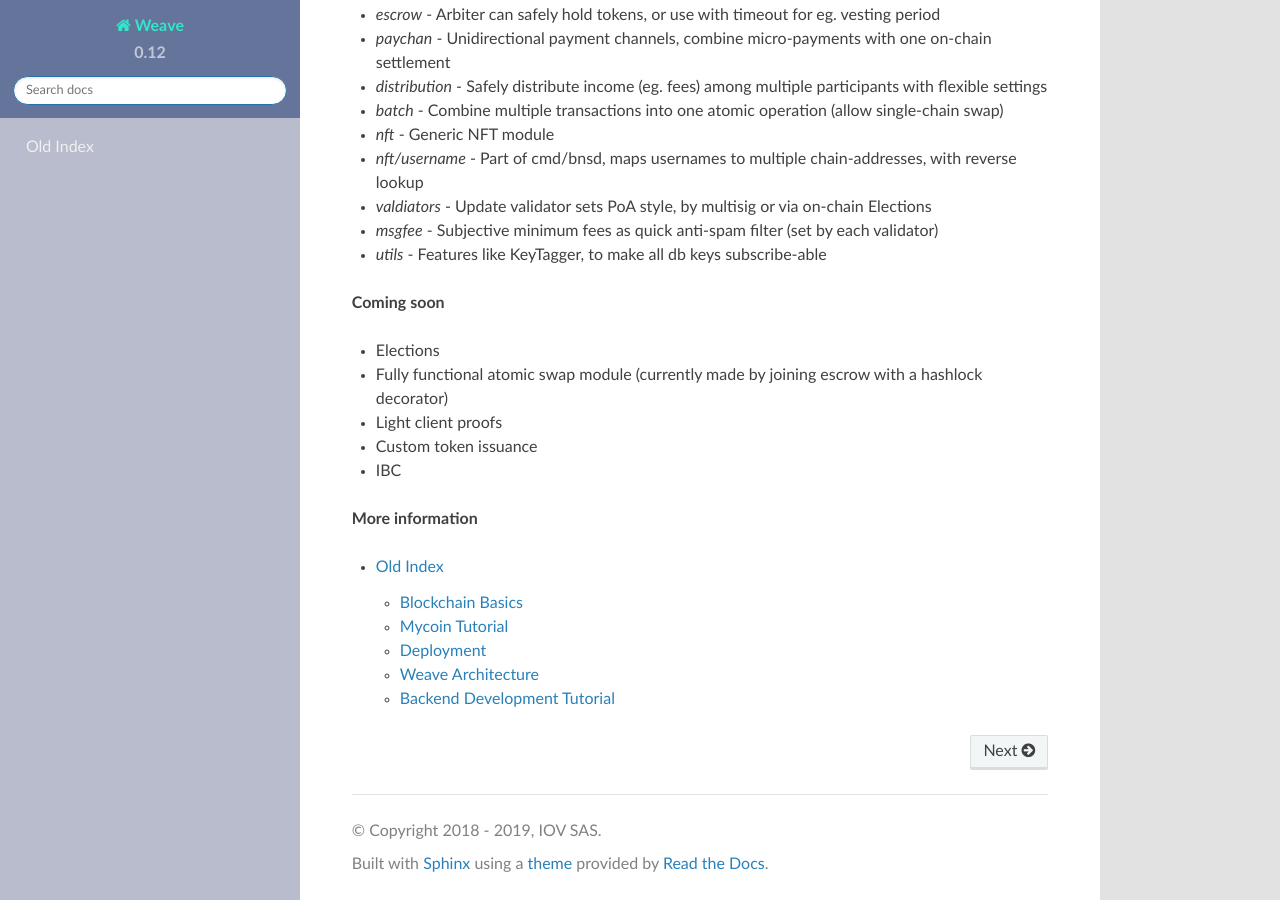
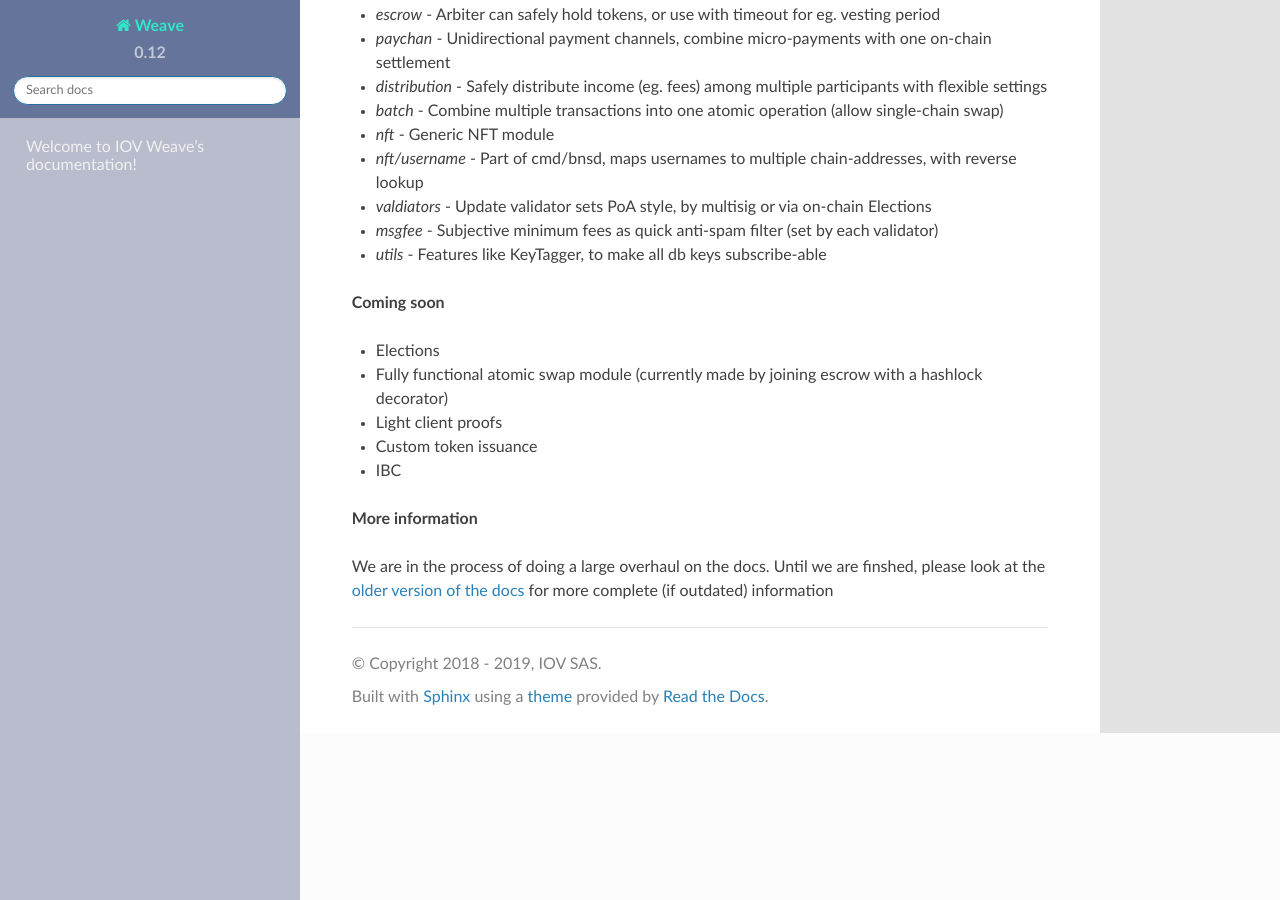
Before and after one commit to iov-one/weave, a Sphinx documentation site: the page built from docs/index.rst, in a window 1280 px wide and 900 px high, scrolled down 893 px. Built offline with Sphinx 7.4.7 and the Read the Docs theme 2.0.0, drawn with Linux system fonts in a browser that asks for light colours; formulas are drawn with MathJax 3.

Commit message:
Improve link to older version

```diff
--- a/docs/index.rst
+++ b/docs/index.rst
@@ -50,7 +50,7 @@ to your project.
 
 **More information**
 
-.. toctree::
-   :maxdepth: 2
-
-   index_old.rst
+We are in the process of doing a large overhaul on the docs.
+Until we are finshed, please look at the
+`older version of the docs <index_old.rst>`__ for more complete (if outdated)
+information
```
